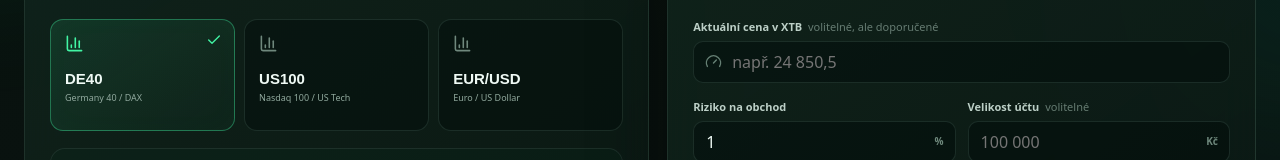
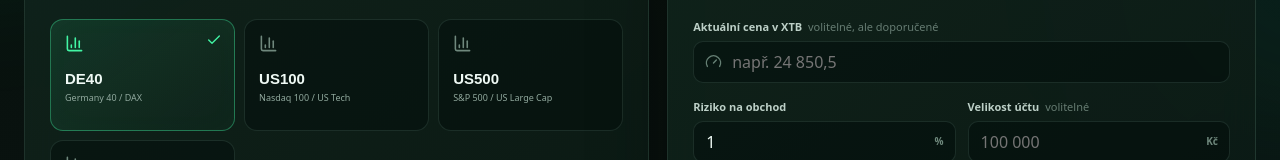
Before and after one commit to jakubmich97-droid/trade, a Next.js app: page / in a window 1280 px wide. Shown: the part 621-781 px from the top of the page. Built offline with nearby package versions, Linux system fonts and the light colour scheme.

Commit message:
Add US500 market selector

```diff
--- a/components/TradeAnalyzer.tsx
+++ b/components/TradeAnalyzer.tsx
@@ -27,6 +27,7 @@ import type { InstrumentId, Signal, TradeAnalysis, Verdict } from "@/lib/trade-a
 const INSTRUMENTS: Array<{ id: InstrumentId; name: string; description: string }> = [
   { id: "DE40", name: "DE40", description: "Germany 40 / DAX" },
   { id: "US100", name: "US100", description: "Nasdaq 100 / US Tech" },
+  { id: "US500", name: "US500", description: "S&P 500 / US Large Cap" },
   { id: "EURUSD", name: "EUR/USD", description: "Euro / US Dollar" },
 ];
 
```
